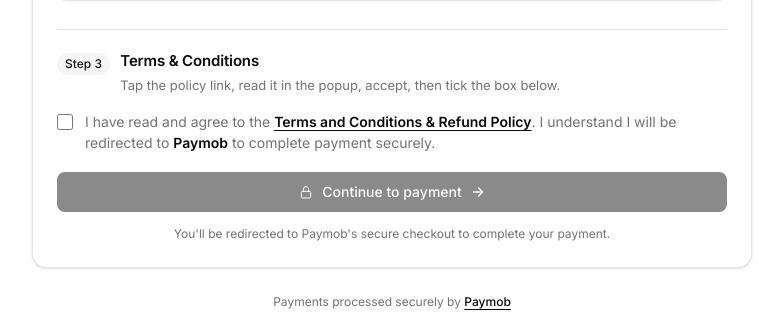
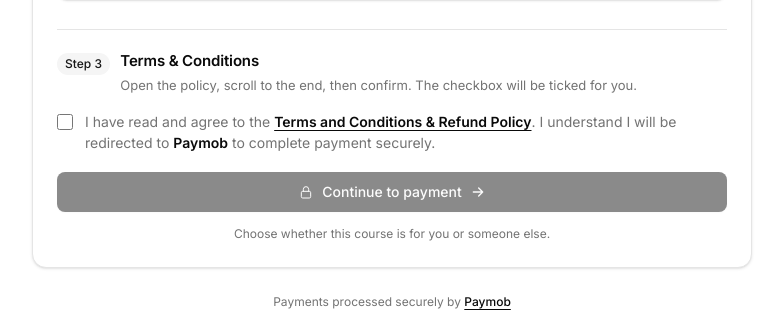
Before and after one commit to PrathamLPA/Finance_paymob, a Python web app: template frontend/app/templates/terms.html in a window 1280 px wide. Shown: the part 1385-1715 px from the top of the page, without its empty margins (248-1031 px from the left). Run offline with Jinja, Linux system fonts and the light colour scheme; the template is opened without the code that fills it: most values are stand-ins (such as "Sample title", 1, 10 or a date in 2020).

Commit message:
Fix continue-to-payment staying disabled after terms consent.
Auto-check the box after the modal accept, and show a clear blocker hint when buyer details or terms are still incomplete.

Co-authored-by: Cursor <cursoragent@cursor.com>

```diff
--- a/frontend/app/templates/terms.html
+++ b/frontend/app/templates/terms.html
@@ -4,7 +4,7 @@
     <meta charset="UTF-8">
     <meta name="viewport" content="width=device-width, initial-scale=1.0">
     <title>Secure Payment — Terms &amp; Conditions</title>
-    <link rel="stylesheet" href="/static/styles.css?v=16">
+    <link rel="stylesheet" href="/static/styles.css?v=17">
     <link rel="preconnect" href="https://fonts.googleapis.com">
     <link rel="preconnect" href="https://fonts.gstatic.com" crossorigin>
     <link href="https://fonts.googleapis.com/css2?family=Inter:wght@400;500;600;700&display=swap" rel="stylesheet">
@@ -335,7 +335,7 @@
                         <span class="panel-step-badge muted" id="badge-terms">Step 4</span>
                         <div>
                             <h2 class="section-heading" id="terms-heading">Terms &amp; Conditions</h2>
-                            <p class="terms-divider-hint">Tap the policy link, read it in the popup, accept, then tick the box below.</p>
+                            <p class="terms-divider-hint">Open the policy, scroll to the end, then confirm. The checkbox will be ticked for you.</p>
                         </div>
                     </div>
                     <div class="consent-row" id="consent-box">
@@ -358,7 +358,7 @@
                             <path d="M5 12h14M13 6l6 6-6 6" stroke="currentColor" stroke-width="2" stroke-linecap="round" stroke-linejoin="round"/>
                         </svg>
                     </button>
-                    <p class="form-footer-note">You'll be redirected to Paymob's secure checkout to complete your payment.</p>
+                    <p class="form-footer-note" id="submit-blocker-hint">You'll be redirected to Paymob's secure checkout to complete your payment.</p>
                 </section>
             </form>
         </article>
@@ -541,6 +541,8 @@
             const phone = document.getElementById('registrant-phone').value.trim();
             const problem = amountError();
             const seatProblem = seatsError();
+            const blockerHint = document.getElementById('submit-blocker-hint');
+            let blocker = '';
 
             if (!amountLocked) {
                 amountHint.classList.toggle('field-hint-error', Boolean(problem));
@@ -554,17 +556,27 @@
                 seatsHint.classList.toggle('field-hint-error', Boolean(seatProblem));
             }
 
+            if (!courseFor) {
+                blocker = 'Choose whether this course is for you or someone else.';
+            } else if (!name || !email || !phone) {
+                blocker = 'Fill in your name, email, and phone number above.';
+            } else if (seatProblem) {
+                blocker = seatProblem;
+            } else if (problem) {
+                blocker = problem;
+            } else if (!termsReadComplete || !checkbox.checked) {
+                blocker = 'Open the Terms and Conditions link, scroll to the end, then confirm.';
+            }
+
             syncParticipantsJson();
-            submitBtn.disabled = !(
-                termsReadComplete &&
-                checkbox.checked &&
-                courseFor &&
-                name &&
-                email &&
-                phone &&
-                !problem &&
-                !seatProblem
-            );
+            const ready = !blocker;
+            submitBtn.disabled = !ready;
+            if (blockerHint) {
+                blockerHint.textContent = ready
+                    ? "You'll be redirected to Paymob's secure checkout to complete your payment."
+                    : blocker;
+                blockerHint.classList.toggle('field-hint-error', !ready);
+            }
         }
 
         function escapeHtml(value) {
@@ -656,7 +668,6 @@
         let termsScrolledToEnd = false;
 
         form.addEventListener('input', updateSubmitState);
-        checkbox.addEventListener('change', updateSubmitState);
         form.addEventListener('submit', syncParticipantsJson);
 
         function modalIsOpen() {
@@ -674,7 +685,7 @@
             }
             if (termsFooterNote) {
                 termsFooterNote.textContent = enabled
-                    ? 'Tap the button below to close this popup and tick the box on the payment page.'
+                    ? 'Tap the button below to close this popup and continue.'
                     : 'Keep scrolling to enable the button';
             }
         }
@@ -719,10 +730,15 @@
         function acceptTermsFromModal() {
             if (!termsScrolledToEnd) return;
             termsReadComplete = true;
+            checkbox.checked = true;
             closeTermsModal();
             if (consentBox) consentBox.classList.add('is-ready');
-            checkbox.focus();
             updateSubmitState();
+            if (!submitBtn.disabled) {
+                submitBtn.focus();
+            } else {
+                checkbox.focus();
+            }
         }
 
         if (openTermsBtn) {
@@ -733,10 +749,21 @@
             });
         }
 
-        checkbox.addEventListener('click', (event) => {
+        function requireTermsBeforeCheck(event) {
             if (termsReadComplete) return;
-            event.preventDefault();
+            if (event) event.preventDefault();
+            checkbox.checked = false;
             openTermsModal();
+            updateSubmitState();
+        }
+
+        checkbox.addEventListener('click', requireTermsBeforeCheck);
+        checkbox.addEventListener('change', () => {
+            if (!termsReadComplete && checkbox.checked) {
+                checkbox.checked = false;
+                openTermsModal();
+            }
+            updateSubmitState();
         });
 
         if (termsModalBody) {
```
